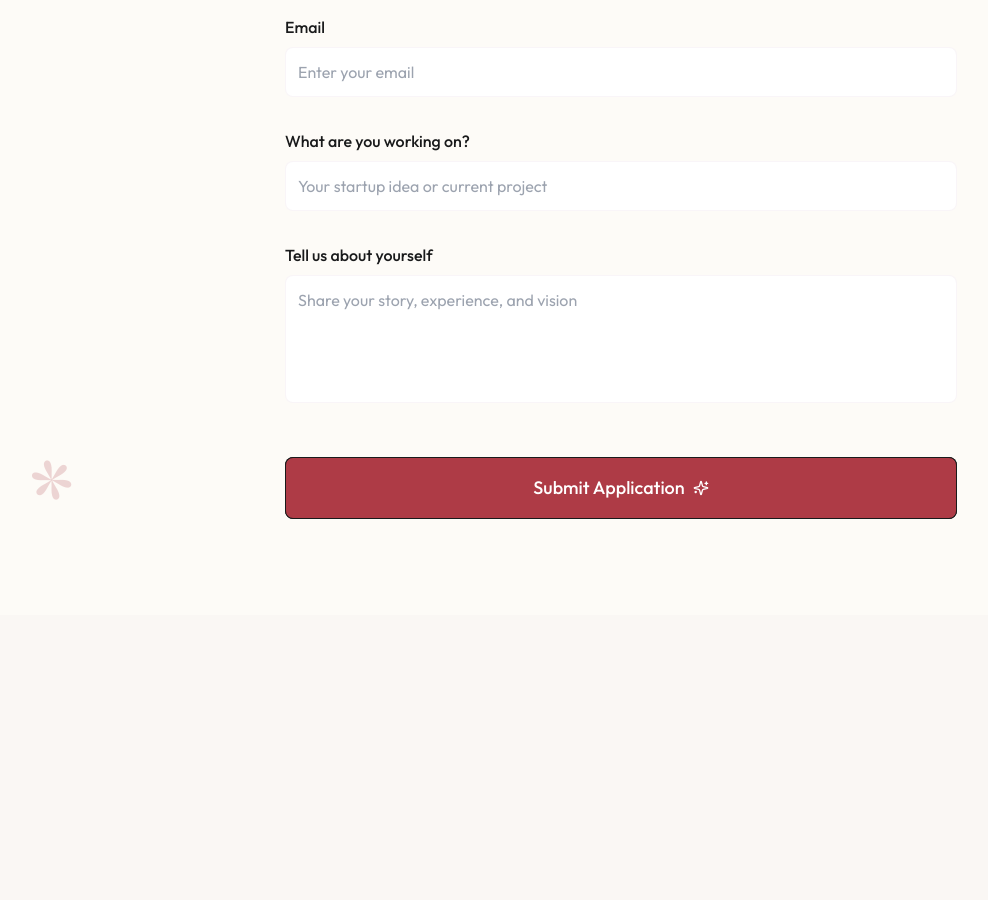
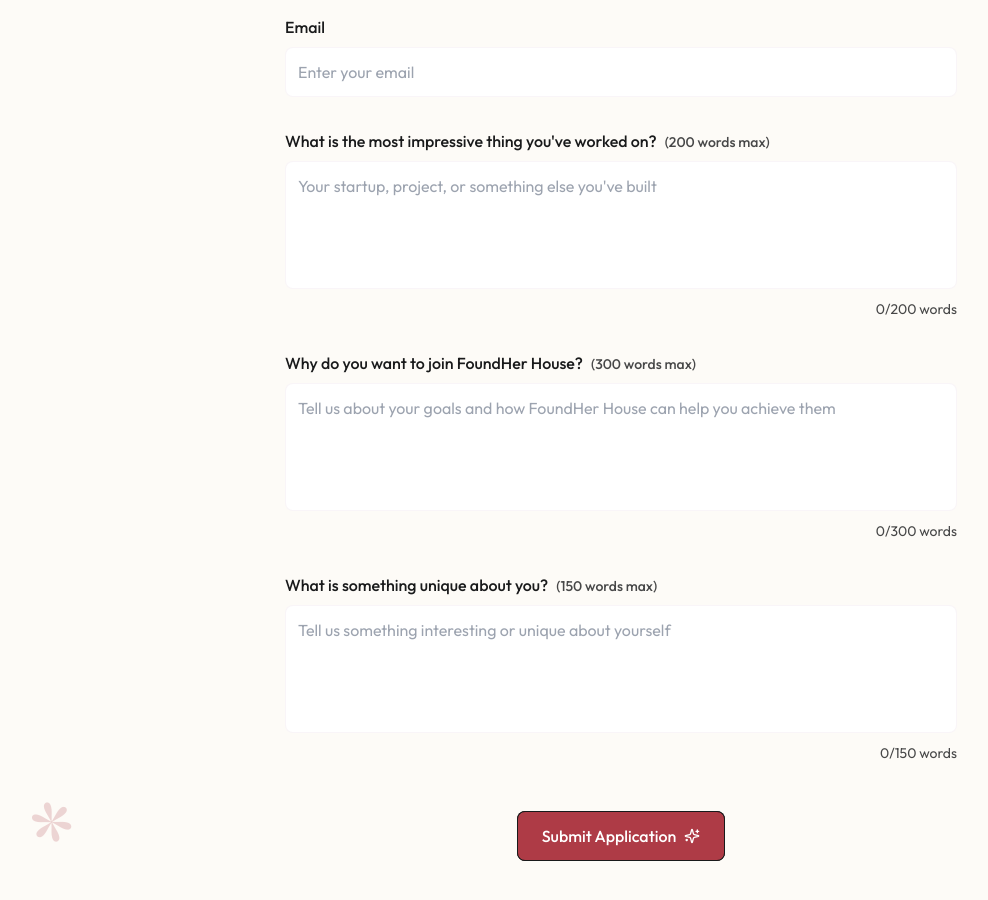
Before and after one commit to suspiciouscow/foundherhouse, a Next.js app: page /apply in a window 1280 px wide. Shown: the part 440-1340 px from the top of the page, without its empty margins (19-1007 px from the left). Before the commit the page ends 1055 px from the top, so only its background shows below. Built offline with nearby package versions, Linux system fonts and the light colour scheme.

Commit message:
apply page improvements

```diff
--- a/src/app/apply/page.tsx
+++ b/src/app/apply/page.tsx
@@ -9,6 +9,7 @@
   email: string;
   project: string;
   about: string;
+  unique: string;
 }
 
 interface FormErrors {
@@ -16,7 +17,14 @@
   email?: string;
   project?: string;
   about?: string;
+  unique?: string;
   submit?: string;
+}
+
+const WORD_LIMITS = {
+  project: 200,
+  about: 300,
+  unique: 150
 }
 
 export default function Apply() {
@@ -24,12 +32,17 @@
     fullName: '',
     email: '',
     project: '',
-    about: ''
+    about: '',
+    unique: ''
   })
 
   const [errors, setErrors] = useState<FormErrors>({})
   const [isSubmitting, setIsSubmitting] = useState(false)
   const [submitSuccess, setSubmitSuccess] = useState(false)
+
+  const getWordCount = (text: string) => {
+    return text.trim().split(/\s+/).filter(word => word.length > 0).length
+  }
 
   const validateForm = () => {
     const newErrors: FormErrors = {}
@@ -46,10 +59,20 @@
 
     if (!formData.project.trim()) {
       newErrors.project = 'Please tell us what you are working on'
+    } else if (getWordCount(formData.project) > WORD_LIMITS.project) {
+      newErrors.project = `Please keep your response under ${WORD_LIMITS.project} words`
     }
 
     if (!formData.about.trim()) {
       newErrors.about = 'Please tell us about yourself'
+    } else if (getWordCount(formData.about) > WORD_LIMITS.about) {
+      newErrors.about = `Please keep your response under ${WORD_LIMITS.about} words`
+    }
+
+    if (!formData.unique.trim()) {
+      newErrors.unique = 'Please tell us something unique about yourself'
+    } else if (getWordCount(formData.unique) > WORD_LIMITS.unique) {
+      newErrors.unique = `Please keep your response under ${WORD_LIMITS.unique} words`
     }
 
     setErrors(newErrors)
@@ -58,17 +81,28 @@
 
   const handleChange = (e: React.ChangeEvent<HTMLInputElement | HTMLTextAreaElement>) => {
     const { name, value } = e.target
-    setFormData(prev => ({
+
+    // Check if the field has a word limit and if the new value exceeds it
+    if (WORD_LIMITS.hasOwnProperty(name as keyof typeof WORD_LIMITS)) {
+      const wordCount = getWordCount(value)
+      const limit = WORD_LIMITS[name as keyof typeof WORD_LIMITS]
+      if (wordCount > limit) {
+        setErrors(prev => ({
           ...prev,
-      [name]: value
+          [name]: `Please keep your response under ${limit} words`
         }))
-    // Clear error when user starts typing
-    if (errors[name as keyof FormErrors]) {  // Add type assertion here
+      } else {
         setErrors(prev => ({
           ...prev,
           [name]: ''
         }))
       }
+    }
+
+    setFormData(prev => ({
+      ...prev,
+      [name]: value
+    }))
   }
 
   const handleSubmit = async (e: React.FormEvent<HTMLFormElement>) => {
@@ -96,7 +130,8 @@
         fullName: '',
         email: '',
         project: '',
-        about: ''
+        about: '',
+        unique: ''
       })
     } catch {
       setErrors(prev => ({
@@ -125,6 +160,8 @@
             Join our community of ambitious women founders and innovators
           </p>
         </div>
+
+
 
         {submitSuccess ? (
           <div className="max-w-2xl mx-auto p-8 bg-primary/10 rounded-lg text-center backdrop-blur-sm">
@@ -170,25 +207,33 @@
             </div>
 
             <div>
-              <label className="block text-main font-medium mb-2">What are you working on?</label>
-              <input
-                type="text"
+              <label className="block text-main font-medium mb-2">
+                What is the most impressive thing you've worked on?
+                <span className="text-main-muted text-sm ml-2">({WORD_LIMITS.project} words max)</span>
+              </label>
+              <textarea
                 name="project"
                 value={formData.project}
                 onChange={handleChange}
                 className={`w-full p-3 rounded-lg bg-white text-main border
                   ${errors.project ? 'border-red-500' : 'border-primary/10'}
                   focus:outline-none focus:border-primary focus:ring-1 focus:ring-primary
-                  transition-colors placeholder:text-main/40`}
-                placeholder="Your startup idea or current project"
+                  transition-colors placeholder:text-main/40 h-32 resize-none`}
+                placeholder="Your startup, project, or something else you've built"
               />
-              {errors.project && (
-                <p className="mt-1 text-red-500 text-sm">{errors.project}</p>
-              )}
+              <div className="flex justify-between mt-1">
+                <p className={errors.project ? "text-red-500 text-sm" : "hidden"}>{errors.project}</p>
+                <p className="text-main-muted text-sm ml-auto">
+                  {getWordCount(formData.project)}/{WORD_LIMITS.project} words
+                </p>
+              </div>
             </div>
 
             <div>
-              <label className="block text-main font-medium mb-2">Tell us about yourself</label>
+              <label className="block text-main font-medium mb-2">
+                Why do you want to join FoundHer House?
+                <span className="text-main-muted text-sm ml-2">({WORD_LIMITS.about} words max)</span>
+              </label>
               <textarea
                 name="about"
                 value={formData.about}
@@ -197,27 +242,53 @@
                   ${errors.about ? 'border-red-500' : 'border-primary/10'}
                   focus:outline-none focus:border-primary focus:ring-1 focus:ring-primary
                   transition-colors placeholder:text-main/40 h-32 resize-none`}
-                placeholder="Share your story, experience, and vision"
+                placeholder="Tell us about your goals and how FoundHer House can help you achieve them"
               />
-              {errors.about && (
-                <p className="mt-1 text-red-500 text-sm">{errors.about}</p>
-              )}
+              <div className="flex justify-between mt-1">
+                <p className={errors.about ? "text-red-500 text-sm" : "hidden"}>{errors.about}</p>
+                <p className="text-main-muted text-sm ml-auto">
+                  {getWordCount(formData.about)}/{WORD_LIMITS.about} words
+                </p>
+              </div>
+            </div>
+
+            <div>
+              <label className="block text-main font-medium mb-2">
+                What is something unique about you?
+                <span className="text-main-muted text-sm ml-2">({WORD_LIMITS.unique} words max)</span>
+              </label>
+              <textarea
+                name="unique"
+                value={formData.unique}
+                onChange={handleChange}
+                className={`w-full p-3 rounded-lg bg-white text-main border
+                  ${errors.unique ? 'border-red-500' : 'border-primary/10'}
+                  focus:outline-none focus:border-primary focus:ring-1 focus:ring-primary
+                  transition-colors placeholder:text-main/40 h-32 resize-none`}
+                placeholder="Tell us something interesting or unique about yourself"
+              />
+              <div className="flex justify-between mt-1">
+                <p className={errors.unique ? "text-red-500 text-sm" : "hidden"}>{errors.unique}</p>
+                <p className="text-main-muted text-sm ml-auto">
+                  {getWordCount(formData.unique)}/{WORD_LIMITS.unique} words
+                </p>
+              </div>
             </div>
 
             {errors.submit && (
               <div className="text-red-500 text-center">{errors.submit}</div>
             )}
 
-            <div className="pt-4">
+          <div className="pt-4 w-full flex items-center justify-center">
             <button
               type="submit"
               disabled={isSubmitting}
-                className="group relative w-full inline-flex items-center justify-center transition-all duration-300"
+              className="group relative inline-flex items-center justify-center transition-all duration-300"
             >
               <div className="absolute inset-0 w-full h-full bg-black rounded-lg transform
-                  transition-transform group-hover:translate-x-1 group-hover:translate-y-1 group-hover:shadow-lg shadow-[#000000]"></div>
-                <div className={`relative w-full inline-flex items-center justify-center px-10 py-4
-                  text-lg font-medium text-white bg-[#AE3B46]
+                transition-transform group-hover:translate-x-1 group-hover:translate-y-1"></div>
+              <div className={`relative inline-flex items-center justify-center px-6 py-3
+                text-base font-medium text-white bg-[#AE3B46]
                 border border-[#191A1B] rounded-lg ${isSubmitting ? 'opacity-75' : ''}`}>
                 {isSubmitting ? 'Submitting...' : 'Submit Application'}
                 <Sparkles className="ml-2 w-4 h-4" />
```
Lines whose indentation alone changed are shown as unchanged.
